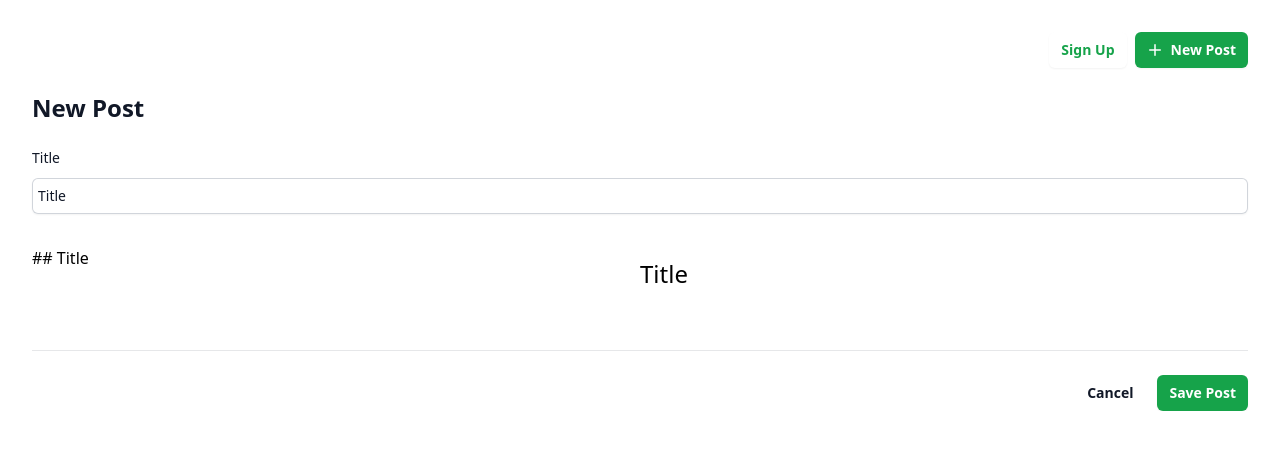
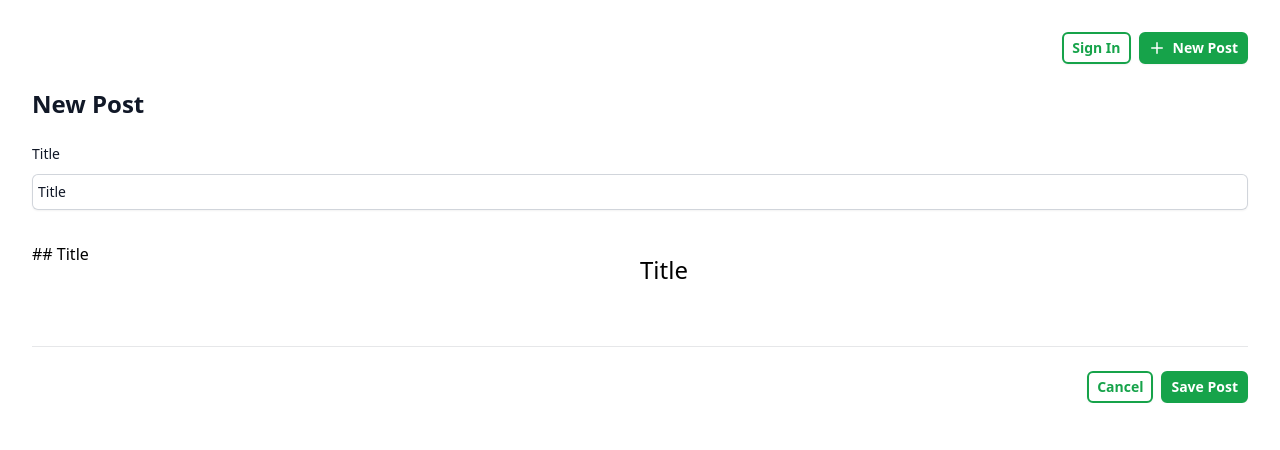
Before and after one commit to thenameiswiiwin/vue-blog-posts, a Vue app: page /posts/new in a window 1280 px wide. Shown: the top 450 px of the page. Built offline with nearby package versions, Linux system fonts and the light colour scheme; no server answers.

Commit message:
feat(Button.vue): reuseable button component with cva

```diff
--- a/src/App.vue
+++ b/src/App.vue
@@ -1,17 +1,11 @@
 <script lang="ts" setup>
 import NavBar from '@/components/NavBar.vue'
 import Modal from '@/components/Modal.vue'
+import { useUsers } from './stores/usersStore'
 
-async function authenticate() {
-  const res = await window.fetch('/api/current-user', {
-    headers: {
-      'Content-Type': 'application/json'
-    }
-  })
-  console.log(await res.json())
-}
+const usersStore = useUsers()
 
-authenticate()
+usersStore.authenticate()
 </script>
 
 <template>
--- /dev/null
+++ b/src/components/Button.vue
@@ -0,0 +1,39 @@
+<script lang="ts" setup>
+import { cva, type VariantProps } from 'class-variance-authority'
+
+const button = cva(
+  'relative inline-flex items-center gap-x-1.5 rounded-md border-2 border-green-600 text-sm font-semibold shadow-sm transition-all focus-visible:outline focus-visible:outline-2 focus-visible:outline-offset-2 focus-visible:outline-green-600',
+  {
+    variants: {
+      intent: {
+        primary:
+          'bg-green-600 text-white hover:border-green-500 hover:bg-green-500',
+        secondary:
+          'bg-white text-green-600 hover:bg-green-100 focus-visible:outline',
+        icon: 'border-none bg-white text-gray-400 hover:text-gray-500 focus:outline-none focus:ring-2 focus:ring-green-500 focus:ring-offset-2',
+        tertiary:
+          'flex justify-center bg-green-600 leading-6 text-white hover:border-green-500 hover:bg-green-500 disabled:opacity-25 disabled:focus:outline-none'
+      },
+      size: {
+        small: 'px-2 py-1',
+        medium: 'w-full px-2 py-1',
+        icon: ''
+      }
+    },
+    defaultVariants: {
+      intent: 'primary',
+      size: 'small'
+    }
+  }
+)
+
+type ButtonProps = Required<VariantProps<typeof button>>
+
+defineProps<{ intent: ButtonProps['intent']; size: ButtonProps['size'] }>()
+</script>
+
+<template>
+  <button v-on="$attrs" :class="button({ intent, size })">
+    <slot />
+  </button>
+</template>
--- a/src/components/FormInput.vue
+++ b/src/components/FormInput.vue
@@ -31,6 +31,7 @@ function handleInput(e: Event) {
         name="name"
         aria-invalid="true"
         aria-describedby="username-error"
+        autocomplete="on"
         :id="name"
         :value="modelValue"
         :type="type"
--- a/src/components/NavBar.vue
+++ b/src/components/NavBar.vue
@@ -2,43 +2,72 @@
 import { PlusIcon, XMarkIcon } from '@heroicons/vue/20/solid'
 import { useModal } from '@/composables/modal'
 import SignupForm from '@/components/SignupForm.vue'
+import { useUsers } from '@/stores/usersStore'
+import Button from '@/components/Button.vue'
 
 const modal = useModal()
+const usersStore = useUsers()
 </script>
 
 <template>
-  <div class="flex justify-end gap-2 pb-4 pt-8">
+  <nav>
+    <div
+      v-if="usersStore.currentUserId"
+      class="flex justify-end gap-2 pb-4 pt-8"
+    >
       <div class="shrink-0">
-      <button
+        <Button
           type="button"
-        class="relative inline-flex items-center gap-x-1.5 rounded-md bg-white px-3 py-2 text-sm font-semibold text-green-600 shadow-sm hover:bg-green-50 focus-visible:outline focus-visible:outline-2 focus-visible:outline-offset-2 focus-visible:outline-green-600"
+          size="small"
+          intent="secondary"
           @click="modal.showModal()"
         >
-        Sign Up
-      </button>
+          Log Out
+        </Button>
       </div>
       <div class="shrink-0">
-      <RouterLink
-        to="/posts/new"
-        class="relative inline-flex items-center gap-x-1.5 rounded-md bg-green-600 px-3 py-2 text-sm font-semibold text-white shadow-sm hover:bg-green-500 focus-visible:outline focus-visible:outline-2 focus-visible:outline-offset-2 focus-visible:outline-green-600"
-      >
+        <RouterLink to="/posts/new">
+          <Button type="button" size="small" intent="primary">
             <PlusIcon class="-ml-0.5 h-5 w-5" aria-hidden="true" />
             New Post
+          </Button>
         </RouterLink>
       </div>
     </div>
+    <div v-else class="flex justify-end gap-2 pb-4 pt-8">
+      <div class="shrink-0">
+        <Button
+          type="button"
+          size="small"
+          intent="secondary"
+          @click="modal.showModal()"
+        >
+          Sign In
+        </Button>
+      </div>
+      <div class="shrink-0">
+        <RouterLink to="/posts/new">
+          <Button type="button" size="small" intent="primary">
+            <PlusIcon class="-ml-0.5 h-5 w-5" aria-hidden="true" />
+            New Post
+          </Button>
+        </RouterLink>
+      </div>
+    </div>
+  </nav>
 
   <Teleport to="#modal">
     <div>
       <div class="absolute right-0 top-0 hidden pr-4 pt-4 sm:block">
-        <button
+        <Button
           type="button"
-          class="rounded-md bg-white text-gray-400 hover:text-gray-500 focus:outline-none focus:ring-2 focus:ring-indigo-500 focus:ring-offset-2"
+          size="icon"
+          intent="icon"
           @click="modal.hideModal()"
         >
           <span class="sr-only">Close</span>
           <XMarkIcon class="h-6 w-6" aria-hidden="true" />
-        </button>
+        </Button>
       </div>
       <SignupForm />
     </div>
--- a/src/components/PostWriter.vue
+++ b/src/components/PostWriter.vue
@@ -6,6 +6,7 @@ import debounce from 'lodash/debounce'
 import { useRouter } from 'vue-router'
 import type { TimelinePost } from '@/utils/posts'
 import { usePostsStores } from '@/stores/postsStores'
+import Button from '@/components/Button.vue'
 
 const props = defineProps<{
   post: TimelinePost
@@ -118,17 +119,20 @@ async function handleClick() {
       </div>
     </div>
 
-    <div class="mt-6 flex items-center justify-end gap-x-6">
-      <RouterLink to="/" class="text-sm font-semibold leading-6 text-gray-900">
-        Cancel
+    <div class="mt-6 flex items-center justify-end gap-2">
+      <RouterLink to="/">
+        <Button
+          type="button"
+          size="small"
+          intent="secondary"
+          class="text-gray-900"
+        >
+          Cancel
+        </Button>
       </RouterLink>
-      <button
-        type="submit"
-        class="rounded-md bg-green-600 px-3 py-2 text-sm font-semibold text-white shadow-sm hover:bg-green-500 focus-visible:outline focus-visible:outline-2 focus-visible:outline-offset-2 focus-visible:outline-green-600"
-        @click="handleClick"
-      >
+      <Button type="submit" size="small" intent="primary" @click="handleClick">
         Save Post
-      </button>
+      </Button>
     </div>
   </div>
 </template>
--- a/src/components/SignupForm.vue
+++ b/src/components/SignupForm.vue
@@ -1,6 +1,7 @@
 <script lang="ts" setup>
 import { computed, ref } from 'vue'
 import FormInput from '@/components/FormInput.vue'
+import Button from '@/components/Button.vue'
 import { validate, length, required } from '@/utils/validation'
 import type { NewUser } from '@/utils/users'
 import { useUsers } from '@/stores/usersStore'
@@ -66,14 +67,15 @@ async function handleSubmit() {
           type="password"
           :status="passwordStatus"
         />
-        <button
+        <Button
           type="submit"
-          class="flex w-full justify-center rounded-md bg-green-600 px-3 py-1.5 text-sm font-semibold leading-6 text-white shadow-sm hover:bg-green-500 focus-visible:outline focus-visible:outline-2 focus-visible:outline-offset-2 focus-visible:outline-green-600 disabled:opacity-25 disabled:focus:outline-none"
+          size="medium"
+          intent="tertiary"
           :disabled="isInvalid"
           @submit="handleSubmit"
         >
           Sign up
-        </button>
+        </Button>
       </form>
     </div>
   </div>
--- a/src/stores/usersStore.ts
+++ b/src/stores/usersStore.ts
@@ -1,8 +1,24 @@
 import { defineStore } from 'pinia'
 import type { NewUser } from '@/utils/users'
 
+interface UsersState {
+  currentUserId?: string
+}
+
 export const useUsers = defineStore('users', {
+  state: (): UsersState => ({
+    currentUserId: undefined
+  }),
   actions: {
+    async authenticate() {
+      const res = await window.fetch('/api/current-user', {
+        headers: {
+          'Content-Type': 'application/json'
+        }
+      })
+      const result = await res.json()
+      this.currentUserId = result.id
+    },
     createUser(newUser: NewUser) {
       const body = JSON.stringify(newUser)
       return window.fetch('/api/users', {
```
Lines whose indentation alone changed are shown as unchanged.
